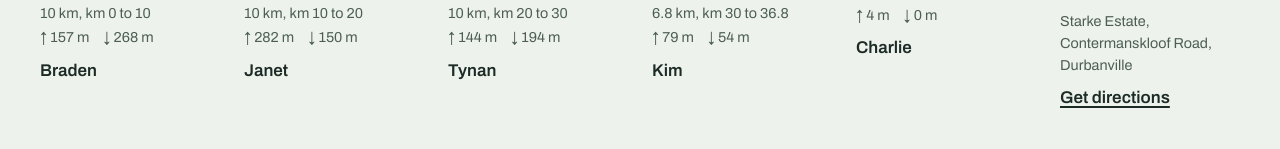
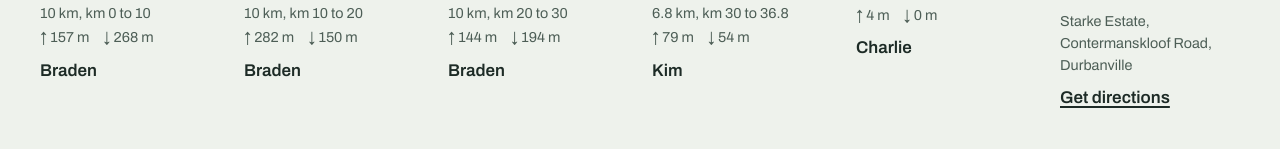
Before and after one commit to BradenMurphy/DJRun, a React (Vite) app: page / in a window 1280 px wide. Shown: the part 730-879 px from the top of the page. Built offline with nearby package versions, Linux system fonts and the light colour scheme.

Commit message:
updated legs

```diff
--- a/src/data/legs.js
+++ b/src/data/legs.js
@@ -25,7 +25,7 @@ const RELAY = [
     id: 2,
     name: 'Contermanskloof to Nitida',
     distanceKm: 10,
-    runners: ['Janet'],
+    runners: ['Braden'],
     place: 'Contermanskloof Road',
     color: '#e8a317',
   },
@@ -33,7 +33,7 @@ const RELAY = [
     id: 3,
     name: 'Nitida to Sonstraal Heights',
     distanceKm: 10,
-    runners: ['Tynan'],
+    runners: ['Braden'],
     place: 'Tygerberg Valley Road, past Nitida',
     color: '#2a9d8f',
   },
```
